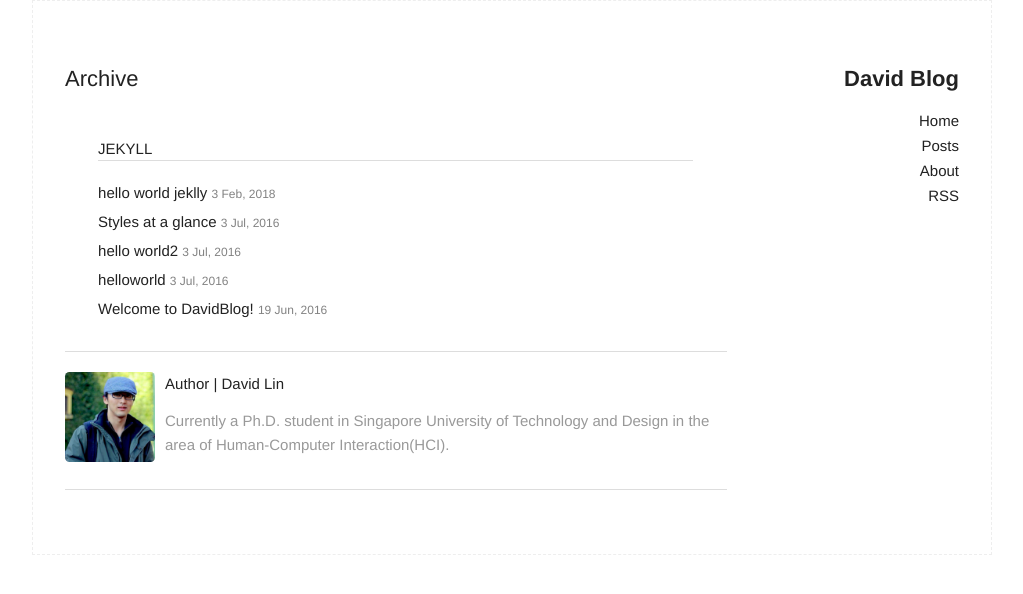
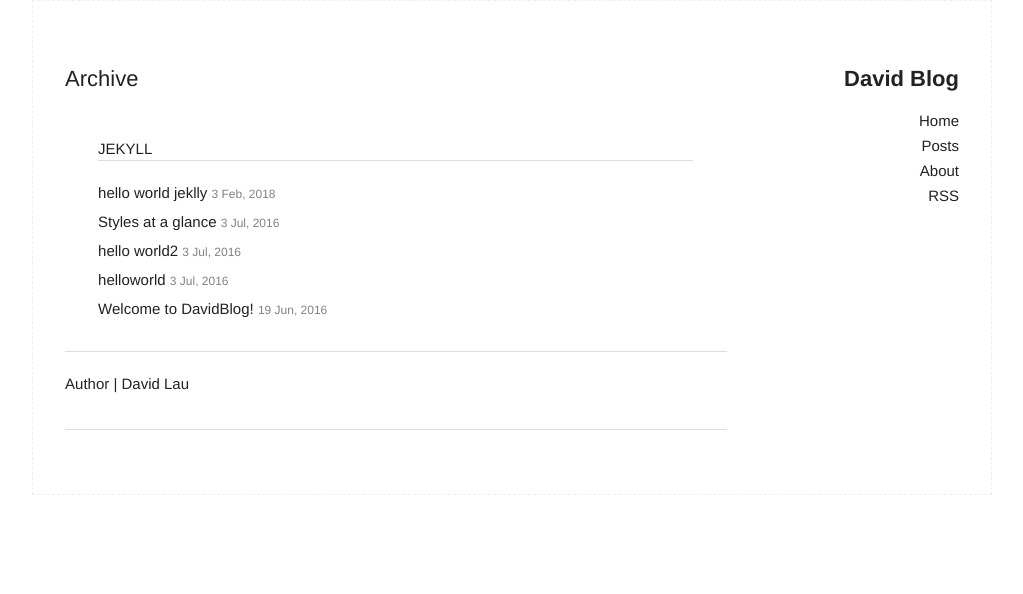
Before and after one commit to BuildSoftwareBetter/BuildSoftwareBetter, a Jekyll site: the page built from archive.html, in a window 1280 px wide. Shown: the top 594 px of the page, without its empty margins (128-1151 px from the left). Built offline with Jekyll 4.4.1, drawn with Linux system fonts in a browser that asks for light colours.

Commit message:
alter author

```diff
--- a/_includes/author.html
+++ b/_includes/author.html
@@ -1,9 +1,5 @@
 <section class="author">
-  <div class="authorimage box" style="background: url({{site.baseurl}}/assets/img/Taffy.jpg)"></div>
   <div class="authorinfo box">
-    <p>Author | David Lin</p>
-    <p class="bio">
-      Currently a Ph.D. student in Singapore University of Technology and Design in the area of Human-Computer Interaction(HCI).
-    </p>
+    <p>Author | <a href="https://buildsoftwarebetter.github.io">David Lau</a></p>
   </div>
 </section>
--- a/_layouts/default.html
+++ b/_layouts/default.html
@@ -14,7 +14,6 @@
           </div>
         </div>
       </div>
-
     </div>
   </body>
 </html>
```
